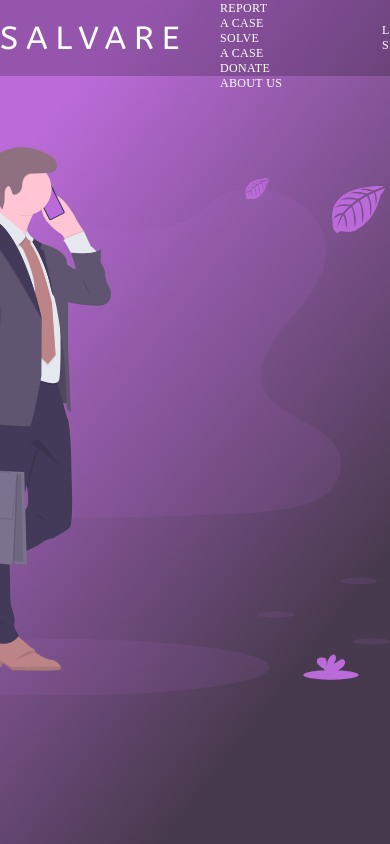
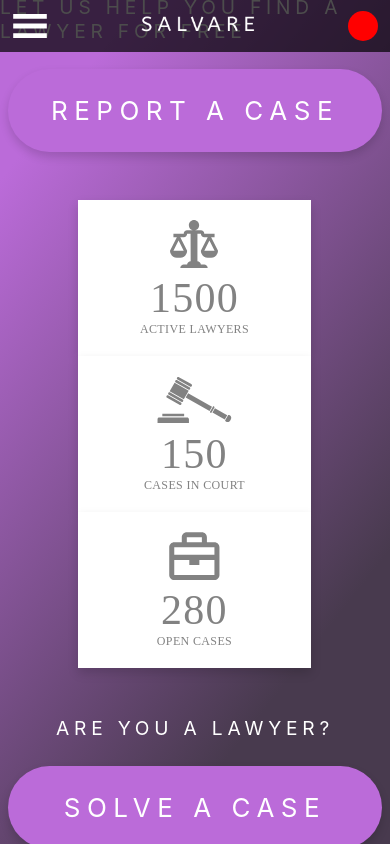
Before and after one commit to KvNGCzA/salvare-fe, a React (Create React App) app: page / in a window 390 px wide. Built offline with nearby package versions, Linux system fonts and the light colour scheme; a web font is replaced by a local one.

Commit message:
add mobile menu

```diff
--- a/src/Components/Header/index.jsx
+++ b/src/Components/Header/index.jsx
@@ -1,10 +1,18 @@
-import React from 'react';
+import React, { Component, Fragment } from 'react';
 import { Link, withRouter } from "react-router-dom";
 import './index.scss';
 import logo from '../../images/logo.png';
+import menu from '../../images/menu.svg';
 
-const Header = ({ location: { pathname } }) => {
+class Header extends Component {
+  showSidebar = () => {
+
+  }
+
+  render() {
+    const { location: { pathname } } = this.props;
     return (
+      <Fragment>
         <div className="header">
           <img src={logo} alt="salvare logo"/>
           <nav>
@@ -34,7 +42,14 @@ const Header = ({ location: { pathname } }) => {
             </ul>
           </nav>
         </div>
+        <div className="header mobile-header">
+          <img src={menu} alt="salvare menu-icon" className="menu-icon" />
+          <Link to="/"><img src={logo} alt="salvare logo" className="logo"/></Link>
+          <div className="profile-image"/>
+        </div>
+      </Fragment>
     );
+  }
 }
 
 export default withRouter(Header);
--- a/src/Components/Header/index.scss
+++ b/src/Components/Header/index.scss
@@ -51,3 +51,42 @@
     }
   }
 }
+
+.mobile-header {
+  display: none;
+
+}
+
+@media screen and (max-width: 1302px) {
+  .header {
+    display: none;
+    height: 52px;
+  }
+
+  .mobile-header {
+    display: flex;
+    justify-content: space-between;
+    background-color: rgba(0, 0, 0, 0.7);
+
+    .menu-icon {
+      height: 2em;
+      width: auto;
+      position: relative;
+      left: 1em;
+    }
+
+    .logo {
+      height: 2em;
+      width: auto;
+    }
+
+    .profile-image {
+      height: 2.5em;
+      width: 2.5em;
+      background: red;
+      position: relative;
+      right: 1em;
+      border-radius: 50%;
+    }
+  }
+}
--- a/src/Views/LandingPage/index.jsx
+++ b/src/Views/LandingPage/index.jsx
@@ -46,7 +46,7 @@ const LandingPage = () => {
           <p className="content-title">are you a lawyer?</p>
           <Link className="landing-button" to='solve-a-case'>solve a case</Link>
         </div>
-        <div>
+        <div className="right-content">
           <img src={businessman} alt="business man"/>
         </div>
       </div>
--- a/src/Views/LandingPage/index.scss
+++ b/src/Views/LandingPage/index.scss
@@ -79,9 +79,50 @@
         }
       }
     }
+
+    .right-content {
+
+    }
+
     .info-cards {
       display: flex;
       margin: 4em 0;
     }
   }
 }
+
+
+@media screen and (max-width: 1302px) {
+  .landing-page {
+    justify-content: center;
+
+    .page-content {
+
+      .right-content {
+        display: none;
+      }
+    }
+  }
+}
+
+@media screen and (max-width: 768px) {
+  .landing-page {
+    justify-content: center;
+
+    .page-content {
+
+      .left-content {
+
+
+      }
+
+      .info-cards {
+        flex-direction: column;
+      }
+
+      .right-content {
+        display: none;
+      }
+    }
+  }
+}
```
Also changed, not shown: src/images/menu.svg (added). Lines whose indentation alone changed are shown as unchanged.
